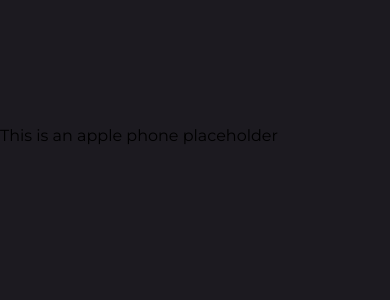
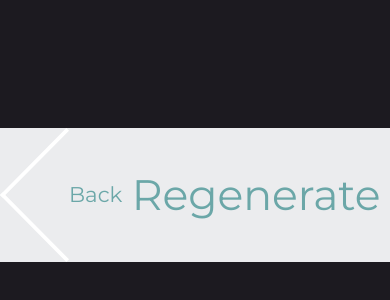
Before and after one commit to DanielMKwolek/regenerateapp, a React (Create React App) app: page / in a window 390 px wide. Shown: the part 1648-1948 px from the top of the page. Built offline with nearby package versions, Linux system fonts and the light colour scheme.

Commit message:
Created chevron SVG for applePhone and began implementation

```diff
--- a/src/App.css
+++ b/src/App.css
@@ -41,6 +41,10 @@
 
 .fsl {
     font-size: 48pt;
+}
+
+.fss {
+    font-size: 16pt;
 }
 
 .App {
@@ -94,3 +98,14 @@
     justify-content: center;
     align-items: center;
 }
+
+.applePhone header {
+    display: flex;
+    justify-content: space-between;
+    align-items: center;
+}
+
+.backButtonDiv {
+    display: flex;
+    align-items: center;
+}
--- a/src/Components/ApplePhone.js
+++ /dev/null
@@ -1,7 +0,0 @@
-const ApplePhone = (props) => {
-    return(
-        <h1>This is an apple phone placeholder</h1>
-    );
-}
-
-export default ApplePhone;
--- /dev/null
+++ b/src/Components/ApplePhone/ApplePhone.js
@@ -0,0 +1,17 @@
+import chevron from '../../assets/images/rect10.png'
+const ApplePhone = (props) => {
+    return(
+        <div className="applePhone">
+            <header className="bls">
+                <div className="backButtonDiv la">
+                    <img src={chevron} />
+                    <p onClick={() => {}}className="fss">Back</p>
+                </div>
+                <p className="la fsm">Regenerate</p>
+                <div />
+            </header>
+        </div>
+    );
+}
+
+export default ApplePhone;
--- /dev/null
+++ b/src/Components/ApplePhone/AppleTableRow.js
@@ -0,0 +1,5 @@
+const AppleTableRow(props) => {
+    return(<input type="text"></input>)
+}
+
+export default AppleTableRow;
--- a/src/Components/Home.js
+++ b/src/Components/Home.js
@@ -1,7 +1,7 @@
 import ColorPreview from "./ColorPreview";
 import Linkables from "./Linkables";
 import AndroidPhone from "./AndroidPhone";
-import ApplePhone from "./ApplePhone";
+import ApplePhone from "./ApplePhone/ApplePhone";
 
 const Home = (props) => {
     return(
@@ -16,9 +16,7 @@ const Home = (props) => {
             <div id="blurbDiv1">
                 <p className="ls fsm">Color is a way of expressing<br /><span className="da">values</span></p>
             </div>
-            <div id="appleDiv">
-                <ApplePhone />
-            </div>
+            <ApplePhone />
             <div id="blurbDiv2">
                 <p className="ls fsm">Our system makes branding a <br /><span className="da">breeze</span></p>
             </div>
```
Also changed, not shown: src/assets/images/rect10.png (added).
